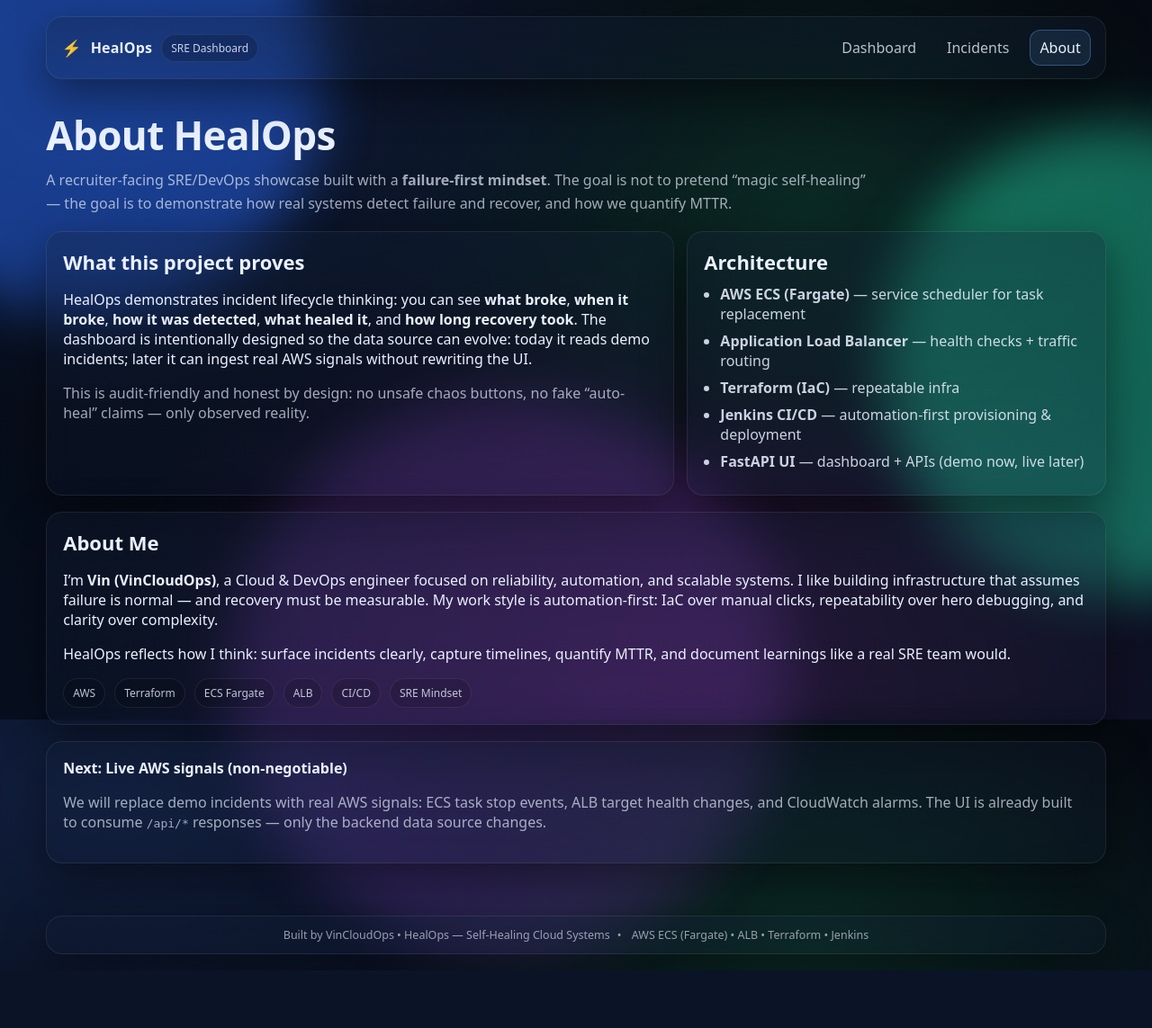
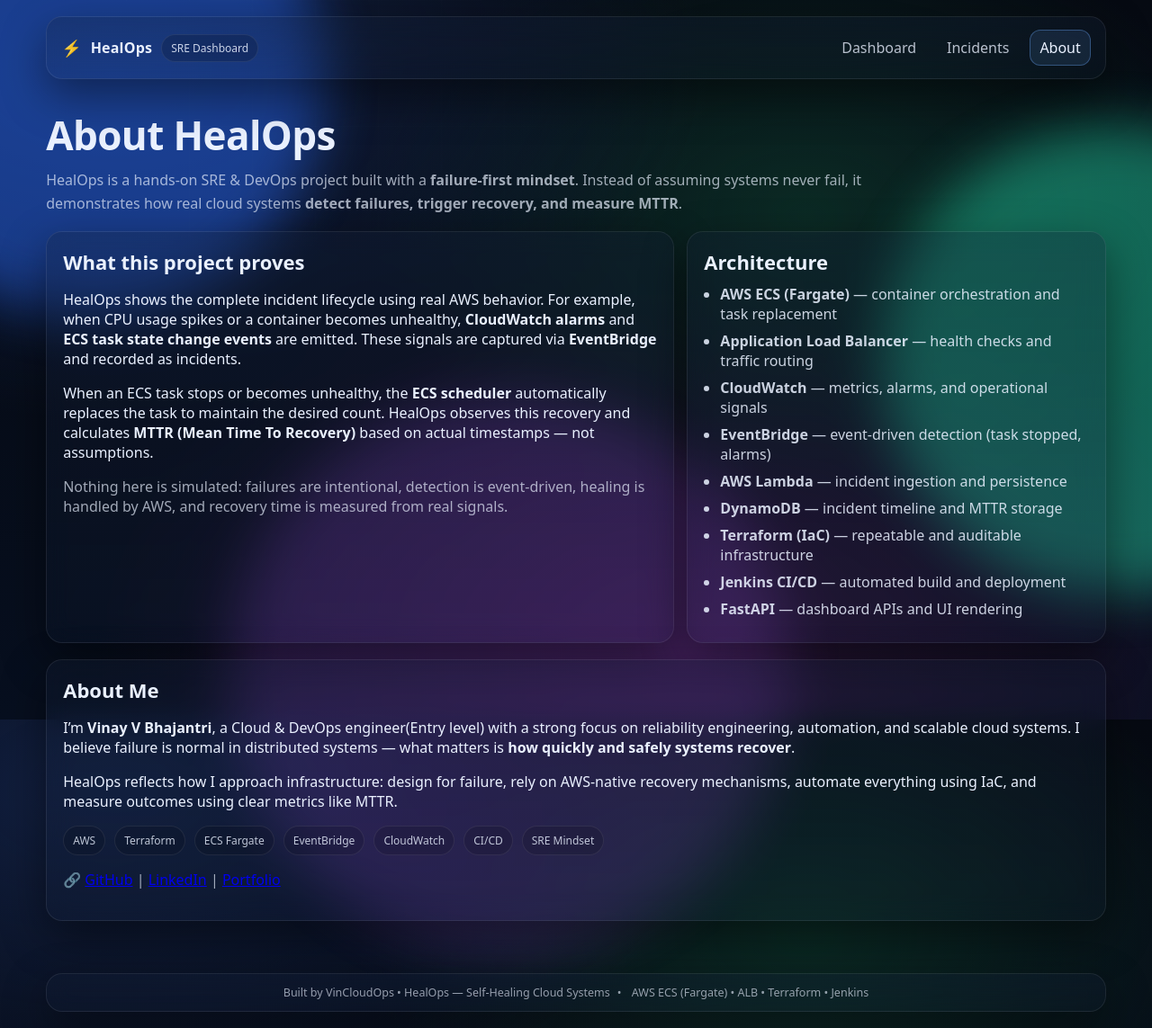
Before and after one commit to Vin22-03/HealOps-SelfHealing-AWS, a FastAPI app: page /about in a window 1280 px wide. Shown: the whole page at 90% size. Before the commit the page ends 1079 px from the top, so only its background shows below. Run offline with FastAPI, Linux system fonts and the light colour scheme.

Commit message:
Refine About page with failure lifecycle, architecture, and profile

```diff
--- a/app/templates/about.html
+++ b/app/templates/about.html
@@ -5,8 +5,9 @@
 <section class="hero">
   <h1 class="h1">About HealOps</h1>
   <p class="subtitle">
-    A recruiter-facing SRE/DevOps showcase built with a <b>failure-first mindset</b>.
-    The goal is not to pretend “magic self-healing” — the goal is to demonstrate how real systems detect failure and recover, and how we quantify MTTR.
+    HealOps is a hands-on SRE & DevOps project built with a <b>failure-first mindset</b>.
+    Instead of assuming systems never fail, it demonstrates how real cloud systems
+    <b>detect failures, trigger recovery, and measure MTTR</b>.
   </p>
 </section>
 
@@ -14,23 +15,35 @@
   <div class="glass panel">
     <h2 class="h2">What this project proves</h2>
     <p>
-      HealOps demonstrates incident lifecycle thinking: you can see <b>what broke</b>, <b>when it broke</b>, <b>how it was detected</b>,
-      <b>what healed it</b>, and <b>how long recovery took</b>. The dashboard is intentionally designed so the data source can evolve:
-      today it reads demo incidents; later it can ingest real AWS signals without rewriting the UI.
+      HealOps shows the complete incident lifecycle using real AWS behavior.
+      For example, when CPU usage spikes or a container becomes unhealthy,
+      <b>CloudWatch alarms</b> and <b>ECS task state change events</b> are emitted.
+      These signals are captured via <b>EventBridge</b> and recorded as incidents.
+    </p>
+    <p>
+      When an ECS task stops or becomes unhealthy, the <b>ECS scheduler</b>
+      automatically replaces the task to maintain the desired count.
+      HealOps observes this recovery and calculates <b>MTTR (Mean Time To Recovery)</b>
+      based on actual timestamps — not assumptions.
     </p>
     <p class="muted">
-      This is audit-friendly and honest by design: no unsafe chaos buttons, no fake “auto-heal” claims — only observed reality.
+      Nothing here is simulated: failures are intentional, detection is event-driven,
+      healing is handled by AWS, and recovery time is measured from real signals.
     </p>
   </div>
 
   <div class="glass panel">
     <h2 class="h2">Architecture</h2>
     <ul class="list">
-      <li><b>AWS ECS (Fargate)</b> — service scheduler for task replacement</li>
-      <li><b>Application Load Balancer</b> — health checks + traffic routing</li>
-      <li><b>Terraform (IaC)</b> — repeatable infra</li>
-      <li><b>Jenkins CI/CD</b> — automation-first provisioning & deployment</li>
-      <li><b>FastAPI UI</b> — dashboard + APIs (demo now, live later)</li>
+      <li><b>AWS ECS (Fargate)</b> — container orchestration and task replacement</li>
+      <li><b>Application Load Balancer</b> — health checks and traffic routing</li>
+      <li><b>CloudWatch</b> — metrics, alarms, and operational signals</li>
+      <li><b>EventBridge</b> — event-driven detection (task stopped, alarms)</li>
+      <li><b>AWS Lambda</b> — incident ingestion and persistence</li>
+      <li><b>DynamoDB</b> — incident timeline and MTTR storage</li>
+      <li><b>Terraform (IaC)</b> — repeatable and auditable infrastructure</li>
+      <li><b>Jenkins CI/CD</b> — automated build and deployment</li>
+      <li><b>FastAPI</b> — dashboard APIs and UI rendering</li>
     </ul>
   </div>
 </section>
@@ -39,32 +52,34 @@
   <div class="glass panel">
     <h2 class="h2">About Me</h2>
     <p>
-      I’m <b>Vin (VinCloudOps)</b>, a Cloud & DevOps engineer focused on reliability, automation, and scalable systems.
-      I like building infrastructure that assumes failure is normal — and recovery must be measurable.
-      My work style is automation-first: IaC over manual clicks, repeatability over hero debugging, and clarity over complexity.
+      I’m <b>Vinay V Bhajantri</b>, a Cloud & DevOps engineer(Entry level) with a strong focus on
+      reliability engineering, automation, and scalable cloud systems.
+      I believe failure is normal in distributed systems — what matters is
+      <b>how quickly and safely systems recover</b>.
     </p>
     <p>
-      HealOps reflects how I think: surface incidents clearly, capture timelines, quantify MTTR, and document learnings like a real SRE team would.
+      HealOps reflects how I approach infrastructure: design for failure,
+      rely on AWS-native recovery mechanisms, automate everything using IaC,
+      and measure outcomes using clear metrics like MTTR.
     </p>
 
     <div class="chips">
       <span class="chip">AWS</span>
       <span class="chip">Terraform</span>
       <span class="chip">ECS Fargate</span>
-      <span class="chip">ALB</span>
+      <span class="chip">EventBridge</span>
+      <span class="chip">CloudWatch</span>
       <span class="chip">CI/CD</span>
       <span class="chip">SRE Mindset</span>
     </div>
-  </div>
-</section>
 
-<section class="section">
-  <div class="glass callout">
-    <h3 class="h3">Next: Live AWS signals (non-negotiable)</h3>
-    <p class="muted">
-      We will replace demo incidents with real AWS signals: ECS task stop events, ALB target health changes, and CloudWatch alarms.
-      The UI is already built to consume <code>/api/*</code> responses — only the backend data source changes.
-    </p>
+    <div style="margin-top: 1rem">
+      <p class="muted">
+        🔗 <a href="https://github.com/Vin22-03" target="_blank">GitHub</a> |
+        <a href="https://www.linkedin.com/in/vinayvbhajantri/" target="_blank">LinkedIn</a> |
+        <a href="https://vincloudops.tech" target="_blank">Portfolio</a>
+      </p>
+    </div>
   </div>
 </section>
 
```
Also changed, not shown: app/templates/dashboard.html (+23 -12 lines).
